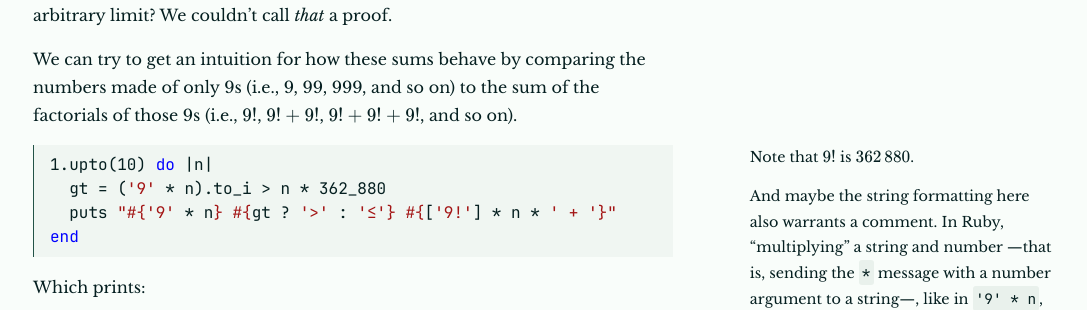
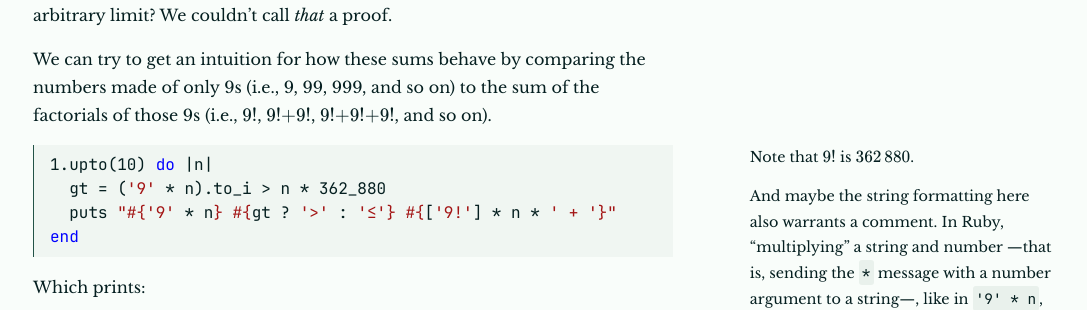
Before and after one commit to epidemian/epidemian.github.io, a Jekyll site: the page built from _posts/2024-04-19-factorial-digits.md, in a window 1280 px wide and 900 px high, scrolled down 657 px. Shown: the part 158-468 px from the top of the window, without its empty margins (95-1182 px from the left). Built offline with Jekyll 4.4.1, drawn with Linux system fonts in a browser that asks for light colours; formulas are drawn with MathJax 3.

Commit message:
Reduce space around + symbols on inline math

```diff
--- a/_posts/2024-04-19-factorial-digits.md
+++ b/_posts/2024-04-19-factorial-digits.md
@@ -25,7 +25,7 @@ Let's try to "prove" this by [once again][programming vs maths] writing a simple
 
 But *which* possible numbers? All of them? Do we just leave the computer checking bigger and bigger numbers until we get bored and declare that there must not be any more factorions if we haven't found a new one after an arbitrary limit? We couldn't call *that* a proof.
 
-We can try to get an intuition for how these sums behave by comparing the numbers made of only 9s (i.e., 9, 99, 999, and so on) to the sum of the factorials of those 9s (i.e., $$9!$$, $$9!+9!$$, $$9!+9!+9!$$, and so on).
+We can try to get an intuition for how these sums behave by comparing the numbers made of only 9s (i.e., 9, 99, 999, and so on) to the sum of the factorials of those 9s (i.e., $$9!$$, $$9!{+}9!$$, $$9!{+}9!{+}9!$$, and so on).
 
 <span class="sidenote">Note that $$9!$$ is $$362\,880$$.</span>
 
```
